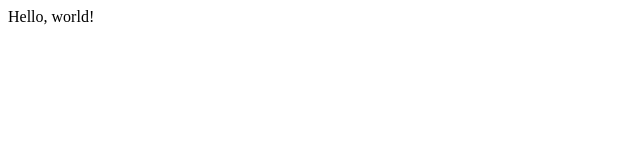
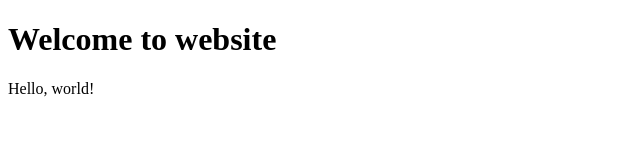
Before and after one commit to joshuaalexanderio/CS50x-2021, a plain HTML site: page CS50-Week-4-Memory/hello.html in a window 1280 px wide. Shown: the whole page, without its empty margins (0-640 px from the left). Drawn offline with Linux system fonts and the light colour scheme.

Commit message:
added header ADDED HEADER

```diff
--- a/CS50-Week-4-Memory/hello.html
+++ b/CS50-Week-4-Memory/hello.html
@@ -1,6 +1,7 @@
 <!DOCTYPE html>
 <html lang="en">
     <head>
+        <h1>Welcome to website</h1>
         <title>Hello!</title>
     </head>
     <body>
```
